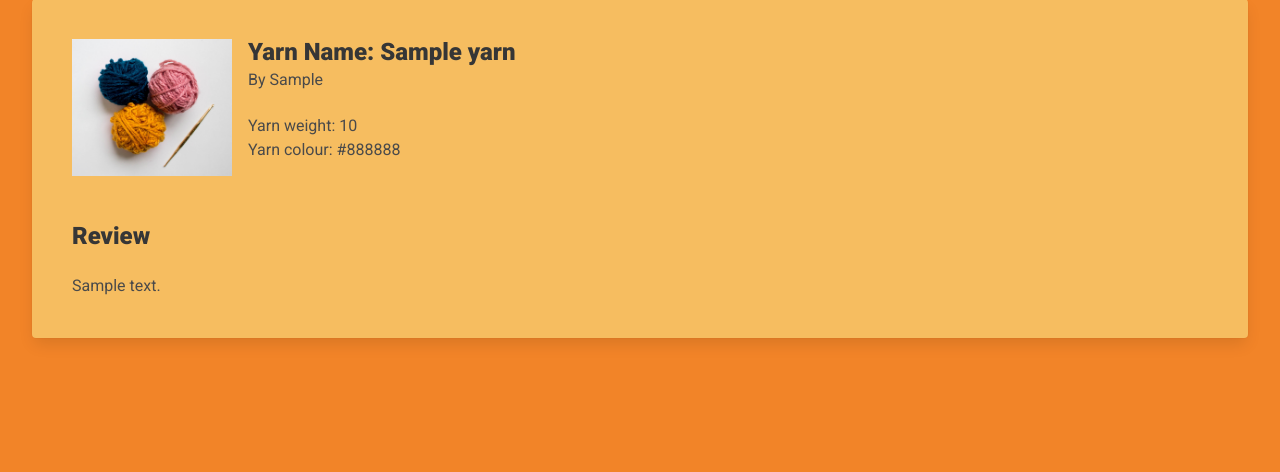
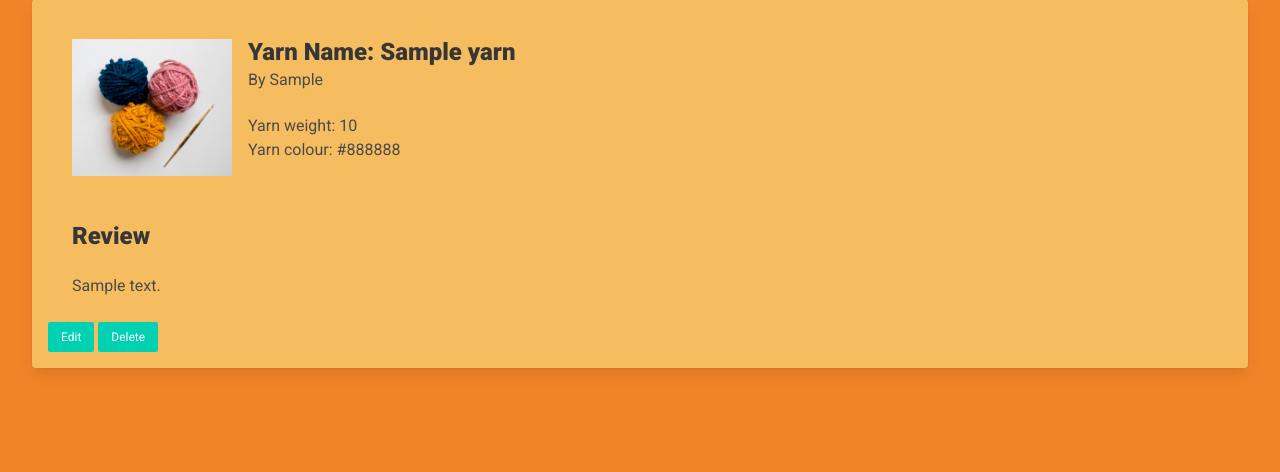
Before and after one commit to Code-Institute-Submissions/Spannakin-yarn-barn, a Flask app: page /yarns in a window 1280 px wide. Shown: the part 161-633 px from the top of the page. Run offline with Flask 2, Linux system fonts and the light colour scheme; a database or web service that is not in the repository returns one stand-in record (values such as "Sample title"); some libraries are stand-ins or nearby versions.

Commit message:
ADD edit and delete buttons added

```diff
--- a/templates/pages/yarns.html
+++ b/templates/pages/yarns.html
@@ -27,6 +27,11 @@
           <p>{{ yarn.yarn_review }}</p>
         </div>
       </div>
+      <!-- edit/delete buttons-->
+      <div column is-offset-10>
+        <a href="" class="button is-small is-primary" id="edit-button">Edit</a>
+        <a href="" class="button is-small is-primary" id="delete-button">Delete</a>
+      </div>
   </div>
   {% endfor %}
 </div>
```
